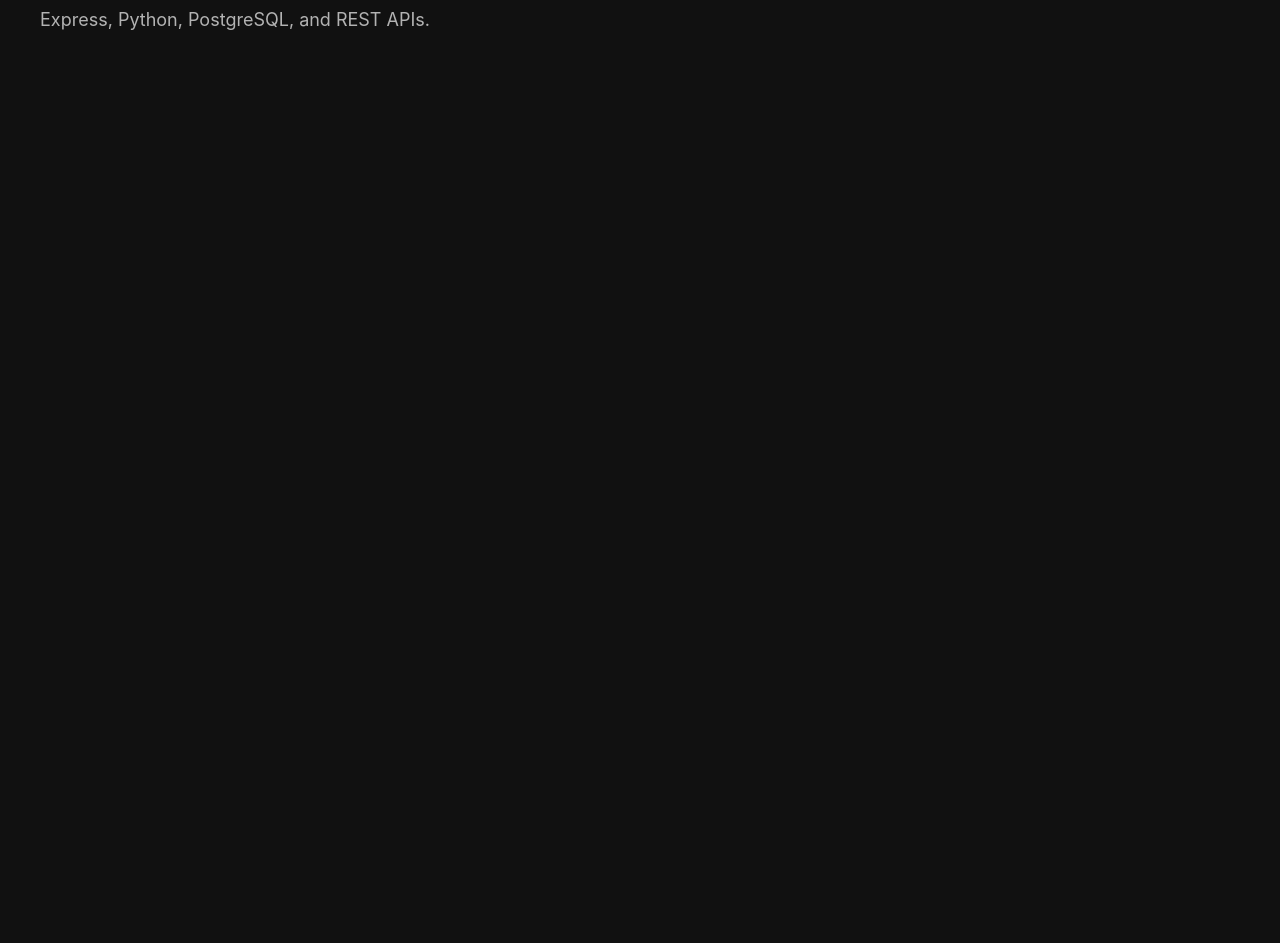
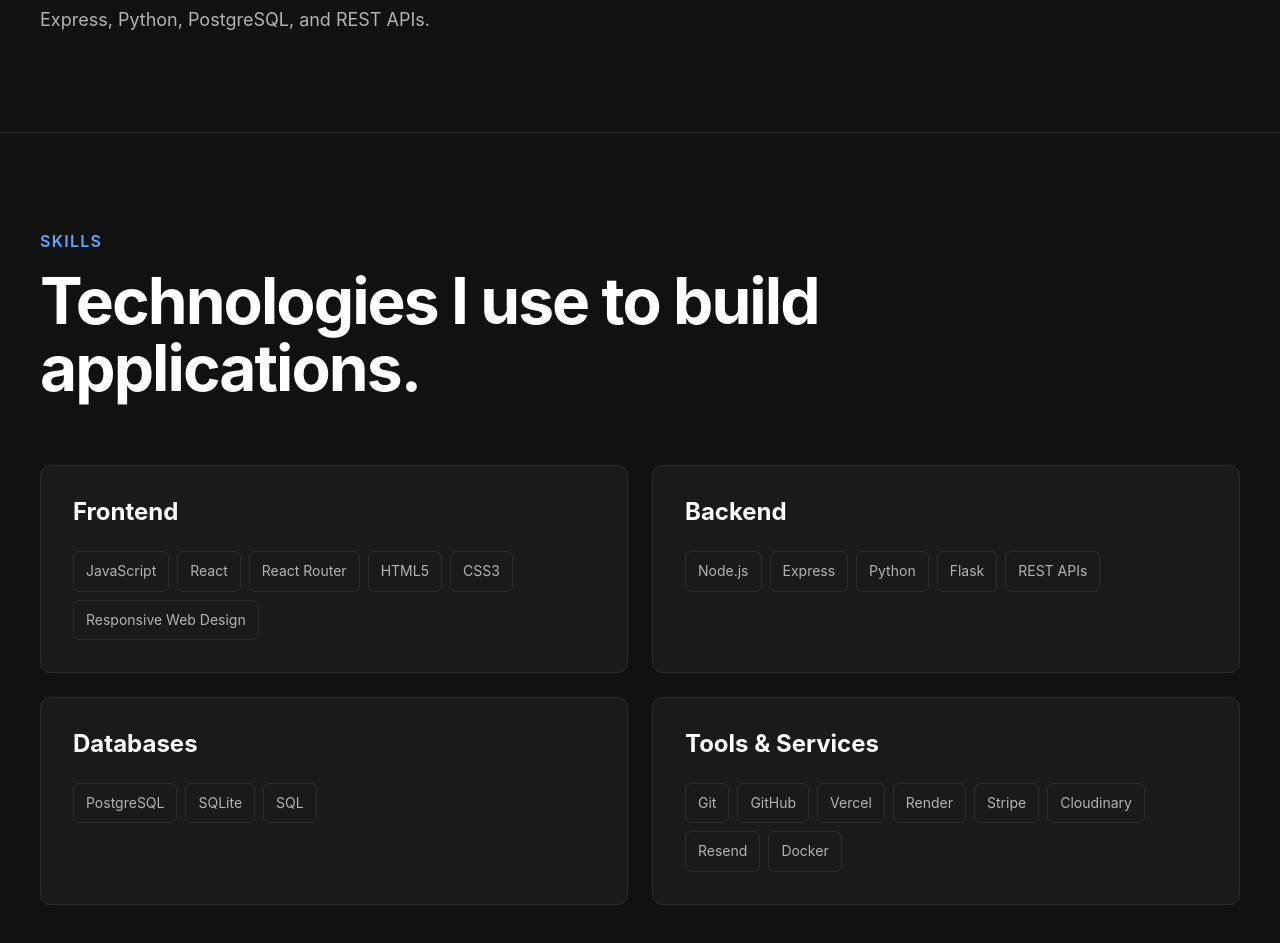
Before and after one commit to topmiljm/my-portfolio, a React app: page / in a window 1280 px wide. Shown: the part 1461-2404 px from the top of the page. Before the commit the page ends 1593 px from the top, so only its background shows below. Built offline with nearby package versions, Linux system fonts and the light colour scheme; the HTML template or start-up script is replaced by a standard one.

Commit message:
Create skills section

```diff
--- a/src/App.jsx
+++ b/src/App.jsx
@@ -1,6 +1,7 @@
 import Navbar from "./components/Navbar/Navbar";
 import Hero from "./components/Hero/Hero";
 import About from "./components/About/About";
+import Skills from "./components/Skills/Skills";
 
 function App() {
   return (
@@ -10,6 +11,7 @@
       <main>
         <Hero />
         <About />
+        <Skills />
         {/* <Projects /> */}
         {/* <Contact />  */}
       </main>
--- a/src/components/Navbar/Navbar.jsx
+++ b/src/components/Navbar/Navbar.jsx
@@ -20,6 +20,10 @@
 						</li>
 
 						<li>
+							<a href="#skills">Skills</a>
+						</li>
+
+						<li>
 							<a href="#projects">Projects</a>
 						</li>
 
--- /dev/null
+++ b/src/components/Skills/Skills.css
@@ -0,0 +1,66 @@
+.skills {
+    border-top: 1px solid var(--color-border);
+}
+
+.skills__header {
+    max-width: 800px;
+    margin-bottom: var(--space-8);
+}
+
+.skills__eyebrow {
+    margin-bottom: var(--space-3);
+
+    color: var(--color-accent);
+    font-size: var(--fs-400);
+    font-weight: var(--fw-semibold);
+    text-transform: uppercase;
+    letter-spacing: 0.08em;
+}
+
+.skills__title {
+    font-size: clamp(2.25rem, 5vw, 4rem);
+    line-height: 1.05;
+    letter-spacing: -0.03em;
+}
+
+.skills__grid {
+    display: grid;
+    grid-template-columns: repeat(2, 1fr);
+    gap: var(--space-5);
+}
+
+.skills__category {
+    padding: var(--space-6);
+
+    border: 1px solid var(--color-border);
+    border-radius: var(--radius-md);
+    background-color: var(--color-surface);
+}
+
+.skills__category h3 {
+    margin-bottom: var(--space-5);
+
+    font-size: var(--fs-600);
+}
+
+.skills__category ul {
+    display: flex;
+    flex-wrap: wrap;
+    gap: var(--space-2);
+}
+
+.skills__category li {
+    padding: var(--space-2) var(--space-3);
+
+    border: 1px solid var(--color-border);
+    border-radius: var(--radius-sm);
+
+    color: var(--color-text-secondary);
+    font-size: var(--fs-300);
+}
+
+@media (max-width: 768px) {
+    .skills__grid {
+        grid-template-columns: 1fr;
+    }
+}
--- /dev/null
+++ b/src/components/Skills/Skills.jsx
@@ -0,0 +1,71 @@
+import "./Skills.css";
+
+function Skills() {
+  return (
+    <section id="skills" className="skills section">
+      <div className="container">
+        <div className="skills__header">
+          <p className="skills__eyebrow">Skills</p>
+
+          <h2 className="skills__title">
+            Technologies I use to build applications.
+          </h2>
+        </div>
+
+        <div className="skills__grid">
+          <div className="skills__category">
+            <h3>Frontend</h3>
+
+            <ul>
+              <li>JavaScript</li>
+              <li>React</li>
+              <li>React Router</li>
+              <li>HTML5</li>
+              <li>CSS3</li>
+              <li>Responsive Web Design</li>
+            </ul>
+          </div>
+
+          <div className="skills__category">
+            <h3>Backend</h3>
+
+            <ul>
+              <li>Node.js</li>
+              <li>Express</li>
+              <li>Python</li>
+              <li>Flask</li>
+              <li>REST APIs</li>
+            </ul>
+          </div>
+
+          <div className="skills__category">
+            <h3>Databases</h3>
+
+            <ul>
+              <li>PostgreSQL</li>
+              <li>SQLite</li>
+              <li>SQL</li>
+            </ul>
+          </div>
+
+          <div className="skills__category">
+            <h3>Tools & Services</h3>
+
+            <ul>
+              <li>Git</li>
+              <li>GitHub</li>
+              <li>Vercel</li>
+              <li>Render</li>
+              <li>Stripe</li>
+              <li>Cloudinary</li>
+              <li>Resend</li>
+              <li>Docker</li>
+            </ul>
+          </div>
+        </div>
+      </div>
+    </section>
+  );
+}
+
+export default Skills;
```
